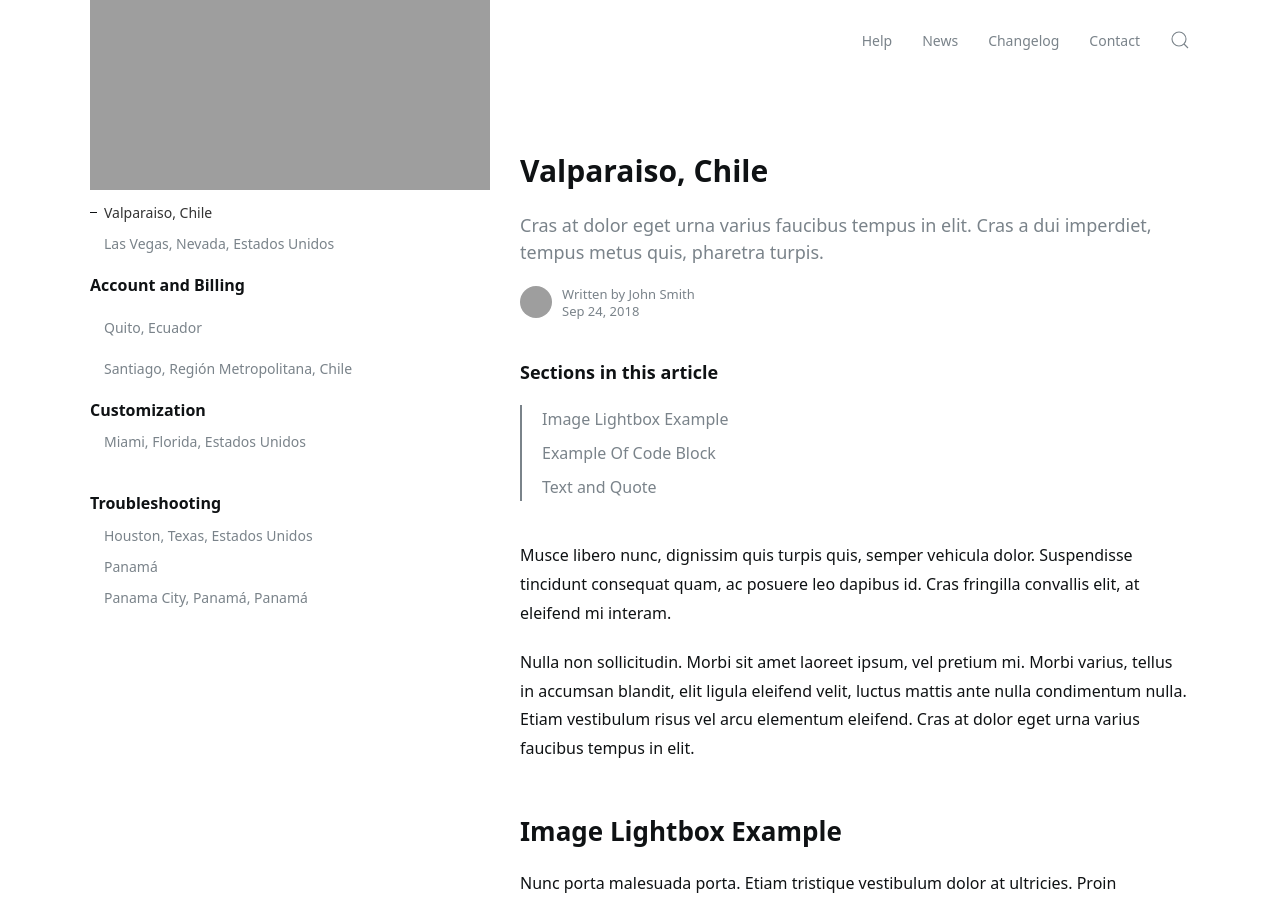
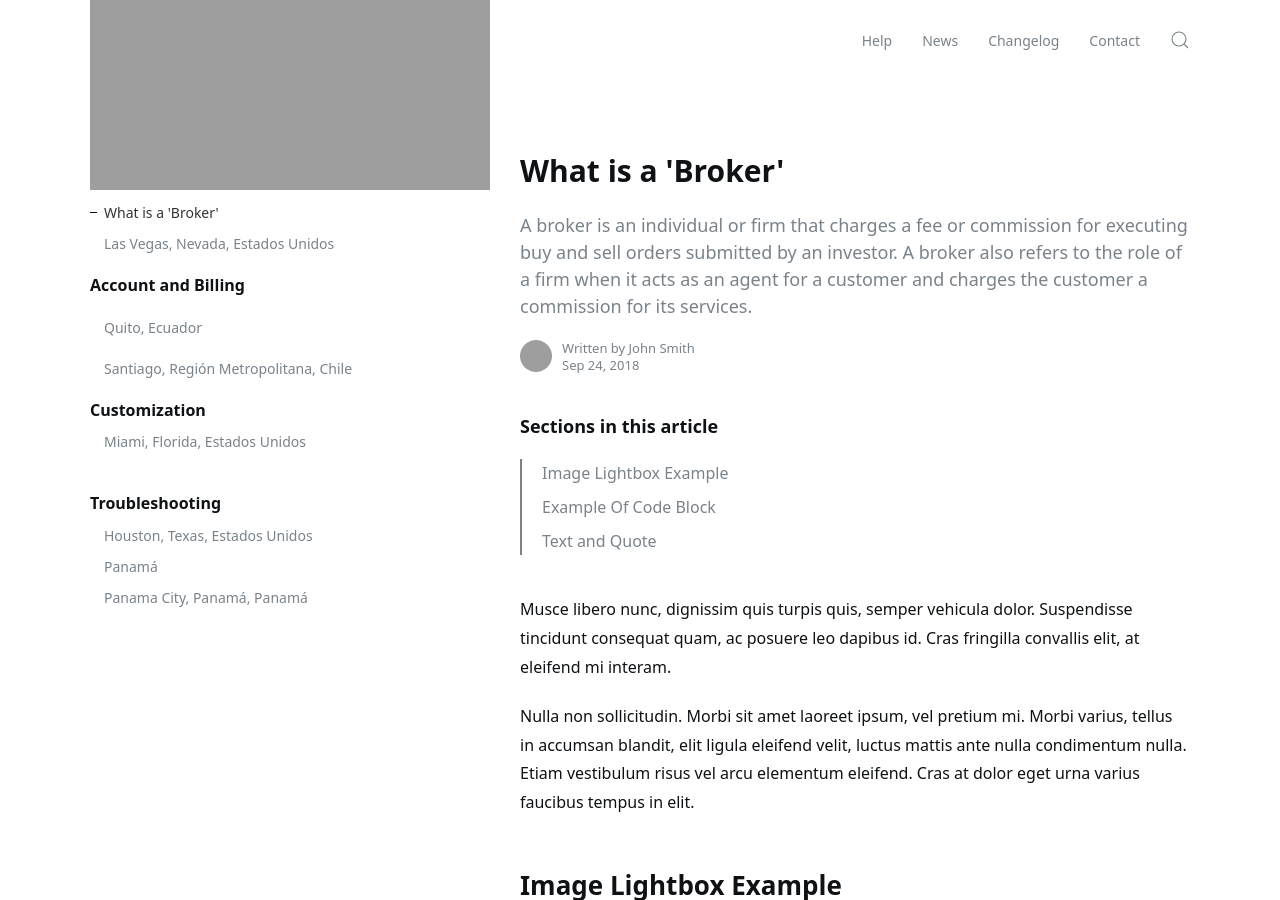
Before and after one commit to jelmii/jelmii.github.io, a Jekyll site: the page built from _docs/installation.md, in a window 1280 px wide and 900 px high. Built offline with Jekyll 4.4.1, drawn with Linux system fonts in a browser that asks for light colours; grey boxes are pictures that could not be loaded.

Commit message:
Update installation.md

```diff
--- a/_docs/installation.md
+++ b/_docs/installation.md
@@ -1,7 +1,7 @@
 ---
 layout: doc
-title: Valparaiso, Chile
-subtitle: Cras at dolor eget urna varius faucibus tempus in elit. Cras a dui imperdiet, tempus metus quis, pharetra turpis.
+title: What is a 'Broker'
+subtitle: A broker is an individual or firm that charges a fee or commission for executing buy and sell orders submitted by an investor. A broker also refers to the role of a firm when it acts as an agent for a customer and charges the customer a commission for its services.
 author:
 tags: othertag
 ---
```
